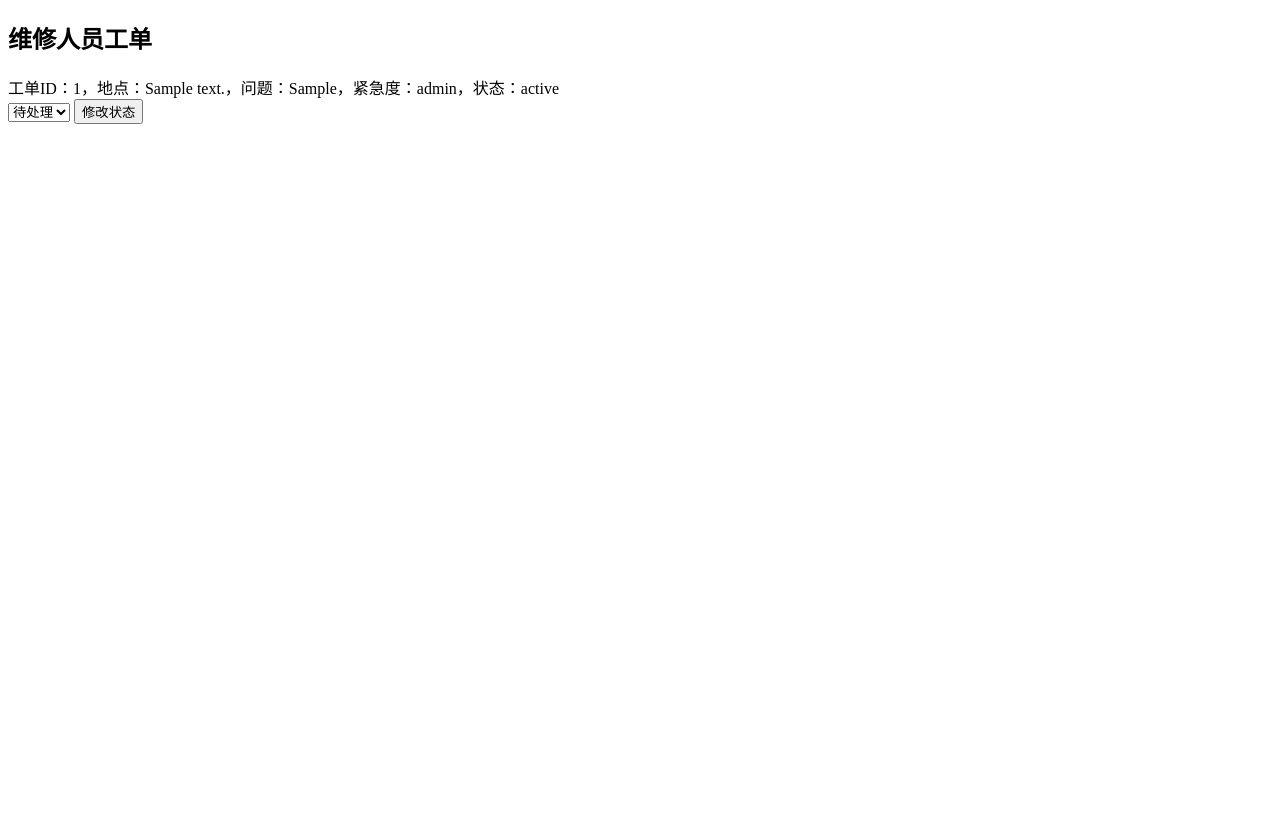
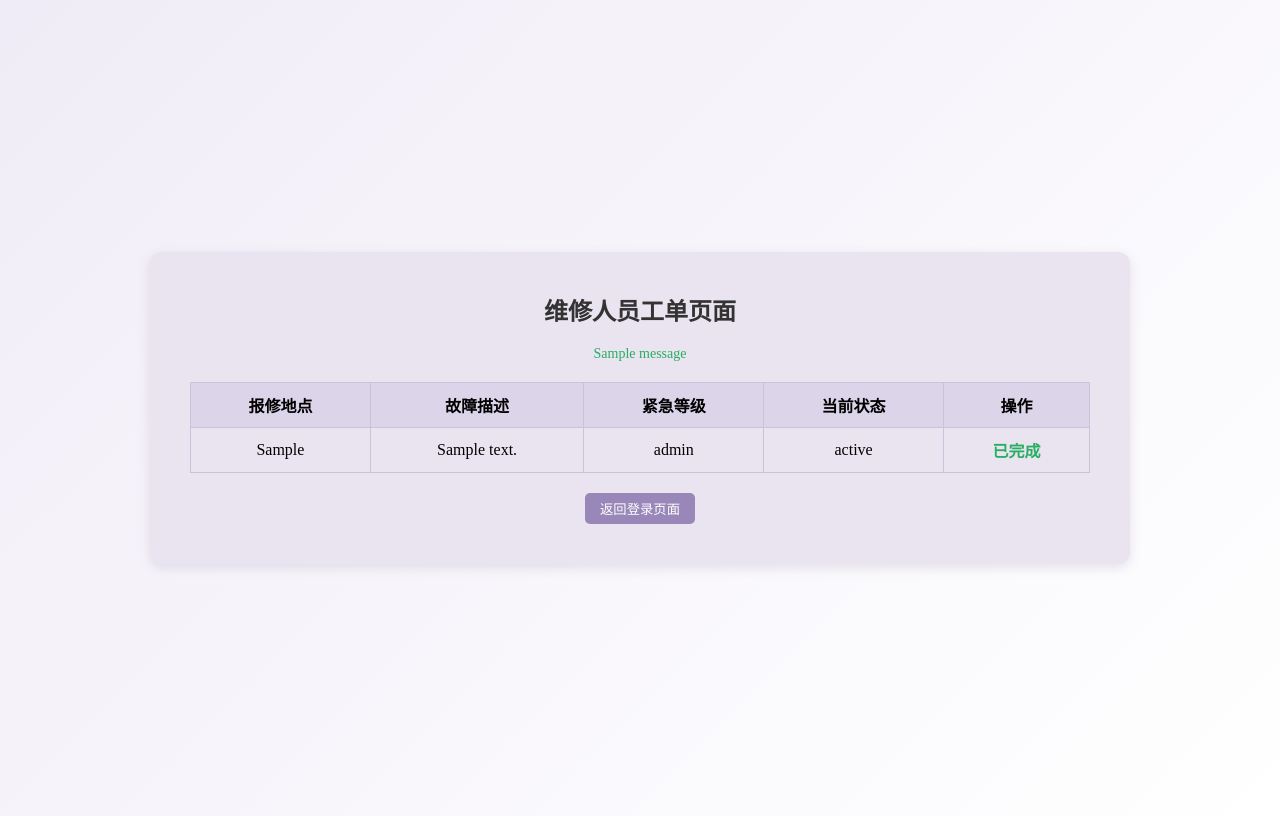
Before and after one commit to nannn12/dorm-repair-system, a Flask app: page /worker in a window 1280 px wide. Before the commit the page ends 124 px from the top, so only its background shows below. Run offline with Flask 3, Linux system fonts and the light colour scheme; tables that the repository leaves empty hold one stand-in row (values such as "Sample post"); one stand-in notice (Sample message) is shown.

Commit message:
Enhance worker order page with styling and layout

```diff
--- a/templates/worker.html
+++ b/templates/worker.html
@@ -1,20 +1,63 @@
 <!DOCTYPE html>
 <html>
+<head>
+<meta charset="utf-8">
+<title>维修人员工单</title>
+<style>
+body{background:linear-gradient(135deg,#f0ecf7,#ffffff);min-height:100vh;display:flex;justify-content:center;align-items:center;font-family:Microsoft Yahei;}
+.card{background:#e9e4f0;padding:40px;border-radius:12px;box-shadow:0 4px 12px rgba(100,90,130,0.15);width:900px;}
+h2{text-align:center;color:#333;margin-top:0;}
+table{border-collapse:collapse;width:100%;margin:20px 0;}
+td,th{border:1px solid #c9c2d8;padding:10px;text-align:center;}
+th{background:#dcd4e8;}
+button{padding:6px 15px;background:#9887b8;color:white;border:none;border-radius:5px;cursor:pointer;}
+button:hover{background:#806fa0;}
+.done-tag{color:#27ae60;font-weight:bold;}
+.msg{color:#27ae60;text-align:center;font-size:14px;margin:10px 0;}
+.btn-row{text-align:center;margin-top:20px;}
+</style>
+</head>
 <body>
-<h2>维修人员工单</h2>
-{% for item in orders %}
-<div>
-工单ID：{{item[0]}}，地点：{{item[1]}}，问题：{{item[2]}}，紧急度：{{item[3]}}，状态：{{item[5]}}
-<form method="post">
-<input type="hidden" name="oid" value="{{item[0]}}">
-<select name="status">
-<option>待处理</option>
-<option>维修中</option>
-<option>已完成</option>
-</select>
-<button>修改状态</button>
+<div class="card">
+<h2>维修人员工单页面</h2>
+{% with messages = get_flashed_messages() %}
+  {% if messages %}
+    {% for msg in messages %}
+    <p class="msg">{{ msg }}</p >
+    {% endfor %}
+  {% endif %}
+{% endwith %}
+<table>
+<tr>
+<th>报修地点</th>
+<th>故障描述</th>
+<th>紧急等级</th>
+<th>当前状态</th>
+<th>操作</th>
+</tr>
+{% for order in orders %}
+<tr>
+<td>{{ order[2] }}</td>
+<td>{{ order[1] }}</td>
+<td>{{ order[3] }}</td>
+<td>{{ order[5] }}</td>
+<td>
+{% if order[5] == '待处理' %}
+<form method="post" style="margin:0;">
+<input type="hidden" name="oid" value="{{ order[0] }}">
+<button type="submit">标记为已完成</button>
 </form>
+{% else %}
+<span class="done-tag">已完成</span>
+{% endif %}
+</td>
+</tr>
+{% endfor %}
+</table>
+<!-- 替换的返回按钮 -->
+<div class="btn-row">
+    <button type="button" onclick="location.href='/login'">返回登录页面</button>
 </div>
-{% endfor %}
+</div>
 </body>
 </html>
```
